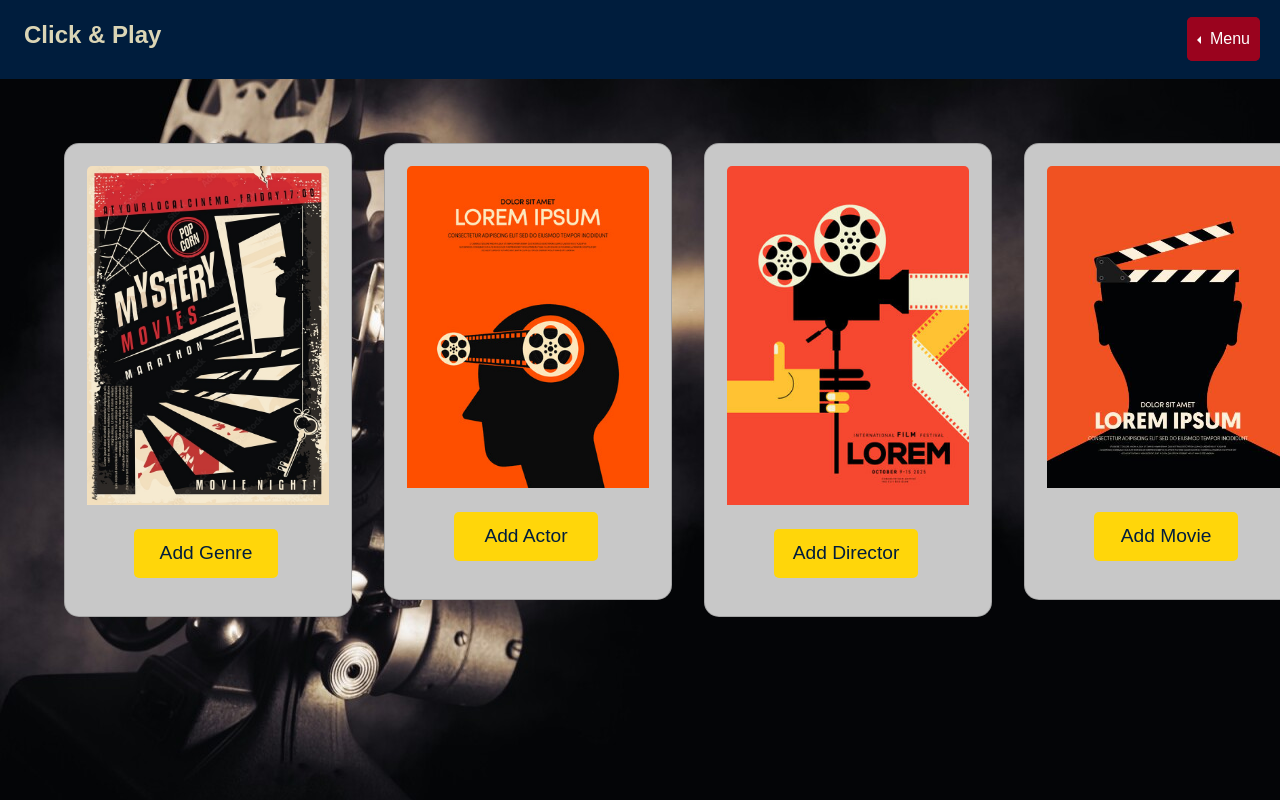
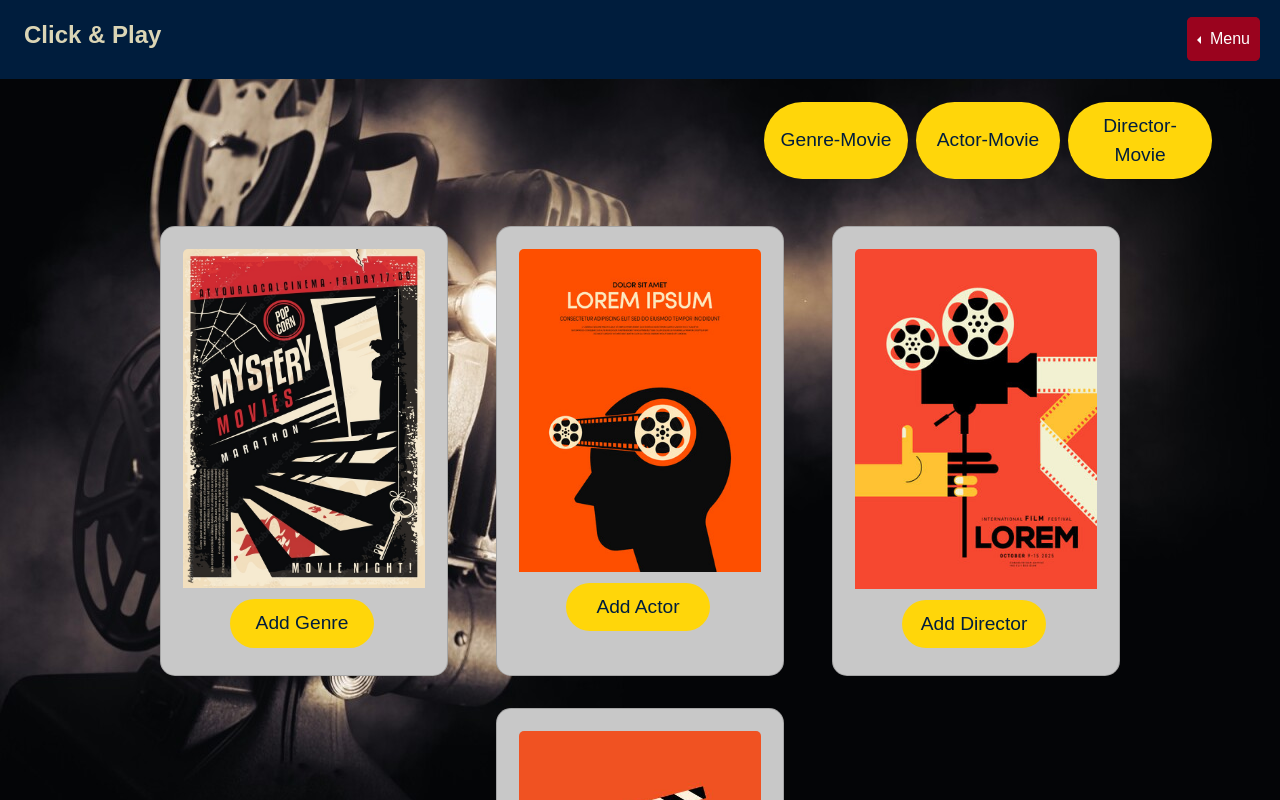
Before and after one commit to jruiz002/RecomendationMovies_Front, an Angular app in the folder RecommendationMovies_Front/: page /vistaAdmin in a window 1280 px wide. Built offline with nearby package versions, Linux system fonts and the light colour scheme.

Commit message:
Se agregaron elementos al componente admin

```diff
--- a/RecommendationMovies_Front/src/app/components/vista-admin/vista-admin.component.css
+++ b/RecommendationMovies_Front/src/app/components/vista-admin/vista-admin.component.css
@@ -1,16 +1,15 @@
 .body {
-
     background-color: #ffffff;
     background-size: cover;
     background-attachment: fixed;
     font-family: Arial, Helvetica, sans-serif;
 }
 
-.fondo{
+.fondo {
     position: absolute;
-    left: 0px;
+    left: 0;
     width: 100vw;
-    height:100vh;
+    height: 100vh;
     background-image: url('../../../assets/img/Home1.jpeg');
     background-position: center;
     background-repeat: no-repeat;
@@ -21,108 +20,96 @@
     overflow-x: hidden;
 }
 
-.empresas{
+.empresas {
     display: flex;
+    flex-wrap: wrap;
     justify-content: center;
-
+    gap: 1rem;
 }
 
-div img{
-    width:100%
+div img {
+    width: 100%;
 }
 
-.functions{
+.functions {
     position: relative;
-    max-width:20%;
+    max-width: 20%;
     justify-content: center;
     text-align: center;
 }
 
-.btn>.img-icon{
+.btn > .img-icon {
     height: 40px;
     width: 40px;
 }
 
-.img-icon{
+.img-icon {
     height: 30px;
     width: 20px;
 }
-
 
 .card {
     background-color: rgb(200, 200, 200);
     border-radius: 15px;
     padding: 22px;
-    width: 95px;
+    width: 18rem;
     display: flex;
     flex-direction: column;
     align-items: center;
     text-align: center;
 }
 
-.card-img-top{
+.card-img-top {
     max-width: 100%;
 }
 
-.card-title{
+.card-title {
     font-family: 'Asap Condensed', sans-serif;
     font-size: 30px;
 }
-
-
 
 section {
     display: flex;
     justify-content: space-around;
 }
 
-
-.btn-see{
+.btn-see {
     color: #313758;
     font-size: 20px;
     background-color: rgba(0, 0, 0, 0);
-    border-color: #313758;
-    border-style: solid;
-    border-width: 3px;
+    border: 3px solid #313758;
     padding: 0.5rem;
-    padding-left: 0.5rem;
-    padding-right: 0.5rem;
     border-radius: 10px;
     width: 14rem;
 }
 
-.btn-see:hover{
+.btn-see:hover {
     color: #ffffff;
     background-color: #313758;
-    padding: 0.5rem;
-    padding-left: 0.5rem;
-    padding-right: 0.5rem;
-    border-radius: 10px;
-    width: 14rem;
-
 }
 
 /* ESTILOS PARA LOS BOTONES DEL ADD */
-.buttonHome{
+.buttonHome {
     position: relative;
     padding: 10px 15px;
     border: none;
-    outline: none;
     background: #ffd60a;
     color: #001d3d;
     cursor: pointer;
-    transition: .5s;
+    transition: 0.5s;
     overflow: hidden;
     font-size: 1.2rem;
-    border-radius: 5px;
+    border-radius: 50px;
     width: 9rem;
     margin-right: 20px;
+    margin-top: -25px; /* Ajustado */
+    margin-bottom: -25px; /* Ajustado */
 }
 
-button span{
+button span {
     position: absolute;
     background: #9a031e;
-    transition: .5s;
+    transition: 0.5s;
     border-radius: 5px;
 }
 
@@ -140,31 +127,25 @@ button span:nth-child(2) {
     right: -100%;
 }
 
-button:hover span:nth-child(1){
+button:hover span:nth-child(1) {
     left: 0;
-    background: #9a031e;
-    color: #9a031e;
 }
 
-button:hover span:nth-child(2){
+button:hover span:nth-child(2) {
     right: 0;
-    background: #9a031e;
-    color: #9a031e;
 }
-/* --------------------------------------------------- */
 
-/* ESTILOS PARA EL MODAL DE ADD*/
-.container{
+/* ESTILOS PARA EL MODAL DE ADD */
+.container {
     position: relative;
     width: 100%;
     height: 100%;
     display: flex;
     justify-content: center;
     align-items: center;
-
 }
 
-.container:after{
+.container:after {
     content: '';
     position: absolute;
     width: 100%;
@@ -175,7 +156,8 @@ button:hover span:nth-child(2){
     filter: blur(50px);
     z-index: -1;
 }
-.contact-box{
+
+.contact-box {
     max-width: 850px;
     display: grid;
     grid-template-columns: repeat(2, 1fr);
@@ -183,26 +165,26 @@ button:hover span:nth-child(2){
     align-items: center;
     text-align: center;
     background-color: #fff;
-	box-shadow: 0px 0px 19px 5px rgba(0,0,0,0.19);
+    box-shadow: 0px 0px 19px 5px rgba(0, 0, 0, 0.19);
 }
 
-.left{
+.left {
     background: url("../../../assets/img/LoginRegisterpicture.jpg") no-repeat center;
     background-size: cover;
     height: 100%;
 }
 
-.right{
+.right {
     padding: 25px 40px;
 }
 
-h2{
+h2 {
     position: relative;
     padding: 0 0 10px;
     margin-bottom: 10px;
 }
 
-h2:after{
+h2:after {
     content: '';
     position: absolute;
     left: 50%;
@@ -214,7 +196,7 @@ h2:after{
     background-color: #D62D2D;
 }
 
-.field{
+.field {
     width: 100%;
     border: 2px solid rgba(0, 0, 0, 0);
     outline: none;
@@ -222,18 +204,18 @@ h2:after{
     padding: 0.5rem 1rem;
     font-size: 1.1rem;
     margin-bottom: 22px;
-	transition: .3s;
+    transition: 0.3s;
 }
 
-.field:hover{
+.field:hover {
     background-color: rgba(0, 0, 0, 0.1);
 }
 
-textarea{
+textarea {
     min-height: 150px;
 }
 
-.btn{
+.btn {
     width: 100%;
     padding: 0.5rem 1rem;
     background-color: #9a031e;
@@ -242,30 +224,49 @@ textarea{
     border: none;
     outline: none;
     cursor: pointer;
-	transition: .3s;
+    transition: 0.3s;
 }
 
-.btn:hover{
+.btn:hover {
     background-color: #D62D2D;
 }
 
-.field:focus{
-    border: 2px solid rgba(30,85,250,0.47);
+.field:focus {
+    border: 2px solid rgba(30, 85, 250, 0.47);
     background-color: #fff;
 }
 
-@media screen and (max-width: 880px){
-	.contact-box{
+@media screen and (max-width: 880px) {
+    .contact-box {
         grid-template-columns: 1fr;
     }
-	.left{
+    .left {
         height: 200px;
     }
 }
 
-.requiredField{
+.requiredField {
     color: #DD4B39;
     display: flex;
     align-items: flex-start;
     font-size: 0.75rem;
 }
+
+/* Media Queries para Responsividad */
+@media screen and (max-width: 768px) {
+    .empresas {
+        flex-direction: column;
+        align-items: center;
+    }
+
+    .card {
+        width: 90%;
+        margin: 1rem 0;
+    }
+}
+
+@media screen and (min-width: 769px) and (max-width: 1024px) {
+    .card {
+        width: 45%;
+    }
+}
--- a/RecommendationMovies_Front/src/app/components/vista-admin/vista-admin.component.html
+++ b/RecommendationMovies_Front/src/app/components/vista-admin/vista-admin.component.html
@@ -4,13 +4,37 @@
     <app-nav-bar></app-nav-bar>
 
     <div class="d-flex justify-content-around mt-5 my-5 mx-5">
+        <div class="d-flex justify-content-end mb-2 w-100 button-group">
+            <button class="buttonHome me-2" data-bs-toggle="modal" data-bs-target="#exampleModalRelacion1" type="button">
+                <span></span>
+                <span></span>
+                <span></span>
+                <span></span>
+                Genre-Movie
+            </button>
+            <button class="buttonHome me-2" data-bs-toggle="modal" data-bs-target="#exampleModalRelacion2" type="button">
+                <span></span>
+                <span></span>
+                <span></span>
+                <span></span>
+                Actor-Movie
+            </button>
+            <button class="buttonHome" data-bs-toggle="modal" data-bs-target="#exampleModalRelacion3" type="button">
+                <span></span>
+                <span></span>
+                <span></span>
+                <span></span>
+                Director-Movie
+            </button>
+        </div>
+    </div>
 
-        <div class="genre">
-            <div class="card me-3 mt-3 ms-3" style="width: 18rem;">
+    <div class="empresas">
+        <!-- Card 1 -->
+        <div class="card me-3 mt-3 ms-3">
             <img class="card-img-top" src="../../../assets/img/Gender.jpg" alt="Imagen Empresa">
             <div class="card-body">
                 <h5 class="card-title"><strong></strong></h5>
-                    <!-- Modal 1 -->
                 <button class="buttonHome ms-3" data-bs-toggle="modal" data-bs-target="#exampleModalGenre" type="button">
                     <span></span>
                     <span></span>
@@ -18,17 +42,14 @@
                     <span></span>
                     Add Genre
                 </button>
-
-                </div>
             </div>
         </div>
 
-        <div class="actor">
-            <div class="card me-3 mt-3 ms-3" style="width: 18rem;">
+        <!-- Card 2 -->
+        <div class="card me-3 mt-3 ms-3">
             <img class="card-img-top" src="../../../assets/img/Actor.jpg" alt="Imagen Empresa">
             <div class="card-body">
                 <h5 class="card-title"><strong></strong></h5>
-                    <!-- Modal 2 -->
                 <button class="buttonHome ms-3" data-bs-toggle="modal" data-bs-target="#exampleModalActor" type="button">
                     <span></span>
                     <span></span>
@@ -36,17 +57,14 @@
                     <span></span>
                     Add Actor
                 </button>
-
-                </div>
             </div>
         </div>
 
-        <div class="director">
-            <div class="card me-3 mt-3 ms-3" style="width: 18rem;">
+        <!-- Card 3 -->
+        <div class="card me-3 mt-3 ms-3">
             <img class="card-img-top" src="../../../assets/img/Director2.jpg" alt="Imagen Empresa">
             <div class="card-body">
                 <h5 class="card-title"><strong></strong></h5>
-                    <!-- Modal 3 -->
                 <button class="buttonHome ms-3" data-bs-toggle="modal" data-bs-target="#exampleModalDirector" type="button">
                     <span></span>
                     <span></span>
@@ -54,17 +72,14 @@
                     <span></span>
                     Add Director
                 </button>
-
-                </div>
             </div>
         </div>
 
-        <div class="movie">
-            <div class="card me-3 mt-3 ms-3" style="width: 18rem;">
+        <!-- Card 4 -->
+        <div class="card me-3 mt-3 ms-3">
             <img class="card-img-top" src="../../../assets/img/poster.jpg" alt="Imagen Empresa">
             <div class="card-body">
                 <h5 class="card-title"><strong></strong></h5>
-                    <!-- Modal 4 -->
                 <button class="buttonHome ms-3" data-bs-toggle="modal" data-bs-target="#exampleModalPelicula" type="button">
                     <span></span>
                     <span></span>
@@ -72,11 +87,8 @@
                     <span></span>
                     Add Movie
                 </button>
-
             </div>
         </div>
-        </div>
-
     </div>
 
 
@@ -210,6 +222,110 @@
             </div>
         </div>
 
+
+
+        <!--Modal para agregar las relaciones-->
+         <!--Modal para Genre Movie -->
+
+         <div class="modal fade" id="exampleModalRelacion1" tabindex="-1" aria-labelledby="examp  leModalLabel" aria-hidden="true">
+            <div class="modal-dialog modal-dialog-centered modal-lg">
+                <div class="container">
+                    <div class="modal-content">
+                        <div class="contact-box2">
+                            <div class="right">
+                                <div class="position-relative">
+                                    <button  type="button" class="btn-close position-absolute top-0 start-100 translate-middle" data-bs-dismiss="modal" aria-label="Close"></button>
+                                </div>
+                                <h2>Relación Genre-Movie</h2>
+                                <form #registerForm>
+                                    <div>
+                                        <select name="Genre" class="field" required>
+                                            <option value="" disabled selected>todos los generos</option>
+
+                                        </select>
+                                    </div>
+                                    <div>
+                                        <select name="Movie" class="field" required>
+                                            <option value="" disabled selected>todas las pelis</option>
+                                        </select>
+                                    </div>
+                                    <button class="btn" data-bs-dismiss="modal">Save</button>
+                                </form>
+                            </div>
+                        </div>
+                    </div>
+                </div>
+            </div>
+        </div>
+
+         <!--Modal para Actor Movie -->
+
+         <div class="modal fade" id="exampleModalRelacion2" tabindex="-1" aria-labelledby="examp  leModalLabel" aria-hidden="true">
+            <div class="modal-dialog modal-dialog-centered modal-lg">
+                <div class="container">
+                    <div class="modal-content">
+                        <div class="contact-box2">
+                            <div class="right">
+                                <div class="position-relative">
+                                    <button  type="button" class="btn-close position-absolute top-0 start-100 translate-middle" data-bs-dismiss="modal" aria-label="Close"></button>
+                                </div>
+                                <h2>Relación Actor-Movie</h2>
+                                <form #registerForm>
+                                    <div>
+                                        <select name="Genre" class="field" required>
+                                            <option value="" disabled selected>todos los actores</option>
+
+                                        </select>
+                                    </div>
+                                    <div>
+                                        <select name="Movie" class="field" required>
+                                            <option value="" disabled selected>todas las pelis</option>
+                                        </select>
+                                    </div>
+                                    <button class="btn" data-bs-dismiss="modal">Save</button>
+                                </form>
+                            </div>
+                        </div>
+                    </div>
+                </div>
+            </div>
+        </div>
+
+
+         <!--Modal para Director Movie -->
+
+         <div class="modal fade" id="exampleModalRelacion3" tabindex="-1" aria-labelledby="examp  leModalLabel" aria-hidden="true">
+            <div class="modal-dialog modal-dialog-centered modal-lg">
+                <div class="container">
+                    <div class="modal-content">
+                        <div class="contact-box2">
+                            <div class="right">
+                                <div class="position-relative">
+                                    <button  type="button" class="btn-close position-absolute top-0 start-100 translate-middle" data-bs-dismiss="modal" aria-label="Close"></button>
+                                </div>
+                                <h2>Relación Director-Movie</h2>
+                                <form #registerForm>
+                                    <div>
+                                        <select name="Genre" class="field" required>
+                                            <option value="" disabled selected>todos los directores</option>
+
+                                        </select>
+                                    </div>
+                                    <div>
+                                        <select name="Movie" class="field" required>
+                                            <option value="" disabled selected>todas las pelis</option>
+                                        </select>
+                                    </div>
+                                    <button class="btn" data-bs-dismiss="modal">Save</button>
+                                </form>
+                            </div>
+                        </div>
+                    </div>
+                </div>
+            </div>
+        </div>
+
+
     </section>
 
     <br>
```
Lines whose indentation alone changed are shown as unchanged.
